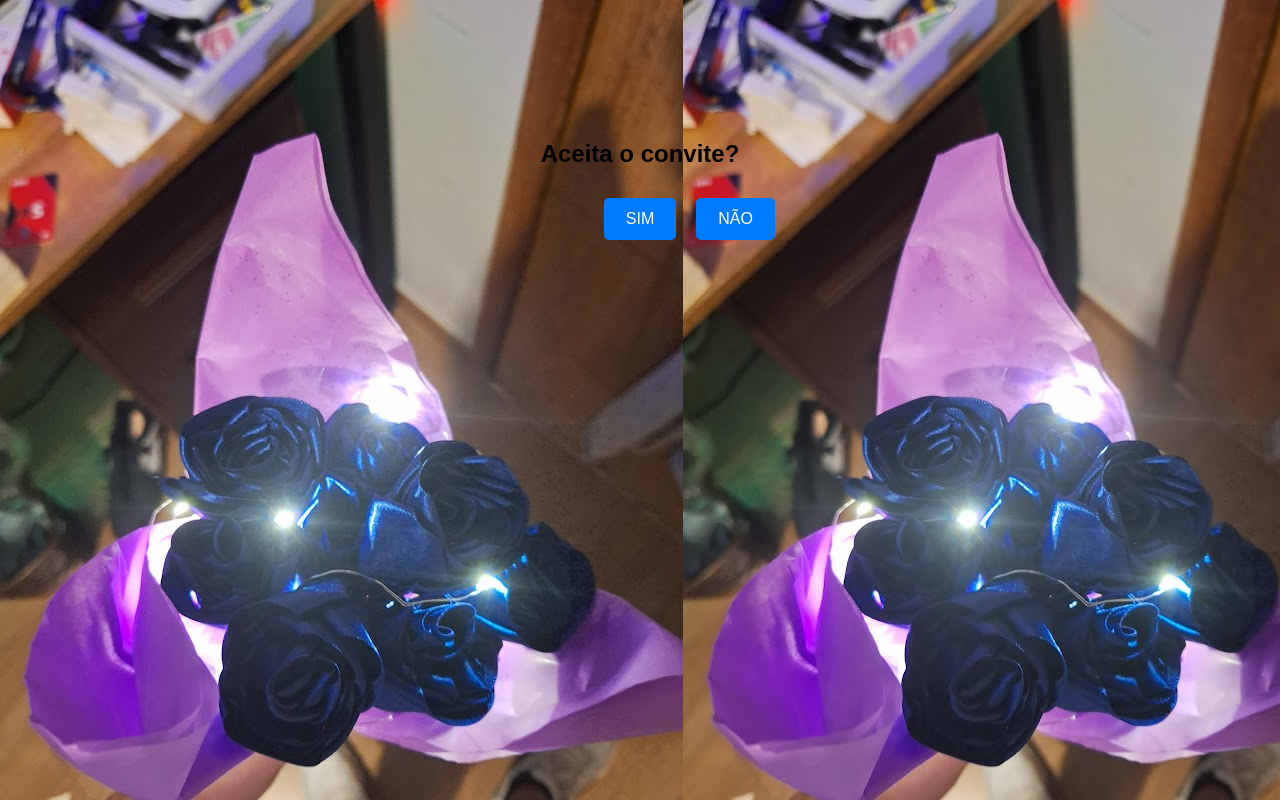
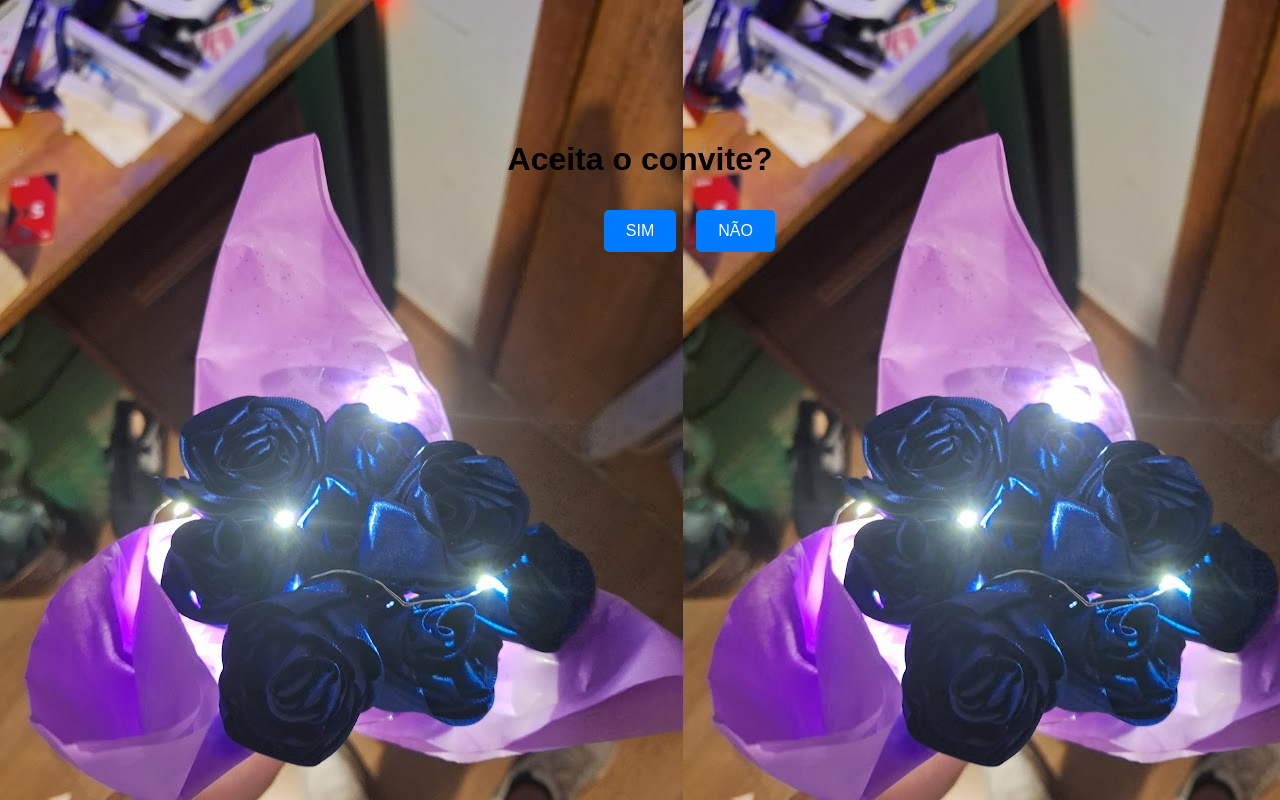
Before and after one commit to ghpxd0/niver, a plain HTML site: page index.html in a window 1280 px wide. Drawn offline with Linux system fonts and the light colour scheme.

Commit message:
Update index.html

```diff
--- a/index.html
+++ b/index.html
@@ -6,7 +6,7 @@
 <title>Convite</title>
 <style>
   body {
-    background-image: url(niver.jpg);
+    background-image: url(/niver.jpg);
     font-family: Arial, sans-serif;
     text-align: center;
     margin-top: 100px;
@@ -34,6 +34,7 @@
     position: absolute;
     transition: top 0.5s, left 0.5s;
   }
+
   #mensagem {
     display: none;
     position: fixed;
@@ -67,7 +68,7 @@
 </head>
 <body>
   <div id="conteudo">
-    <h2>Aceita o convite?</h2>
+    <h1>Aceita o convite?</h1>
     <button id="sim">SIM</button>
     <button id="nao">NÃO</button>
   </div>
```
